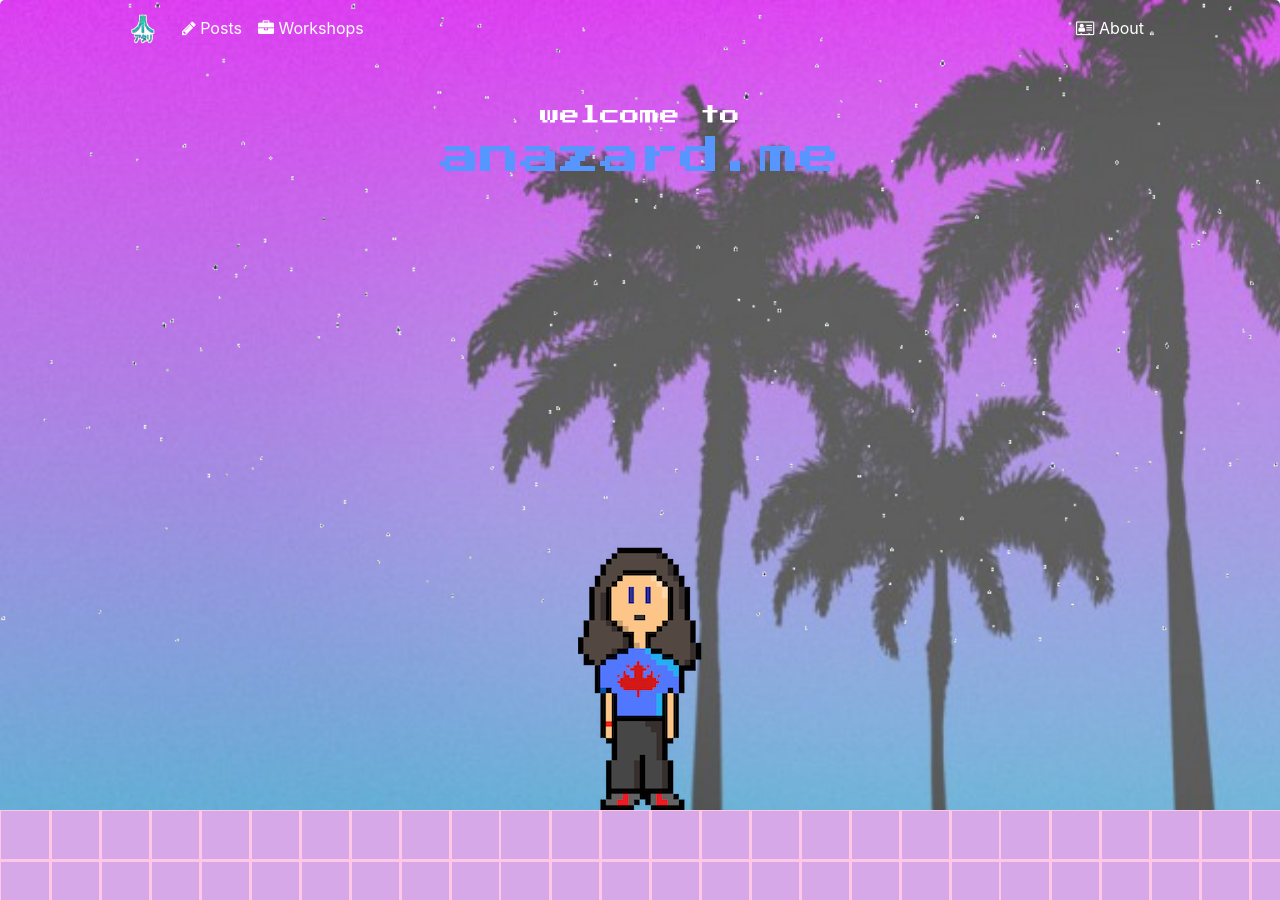
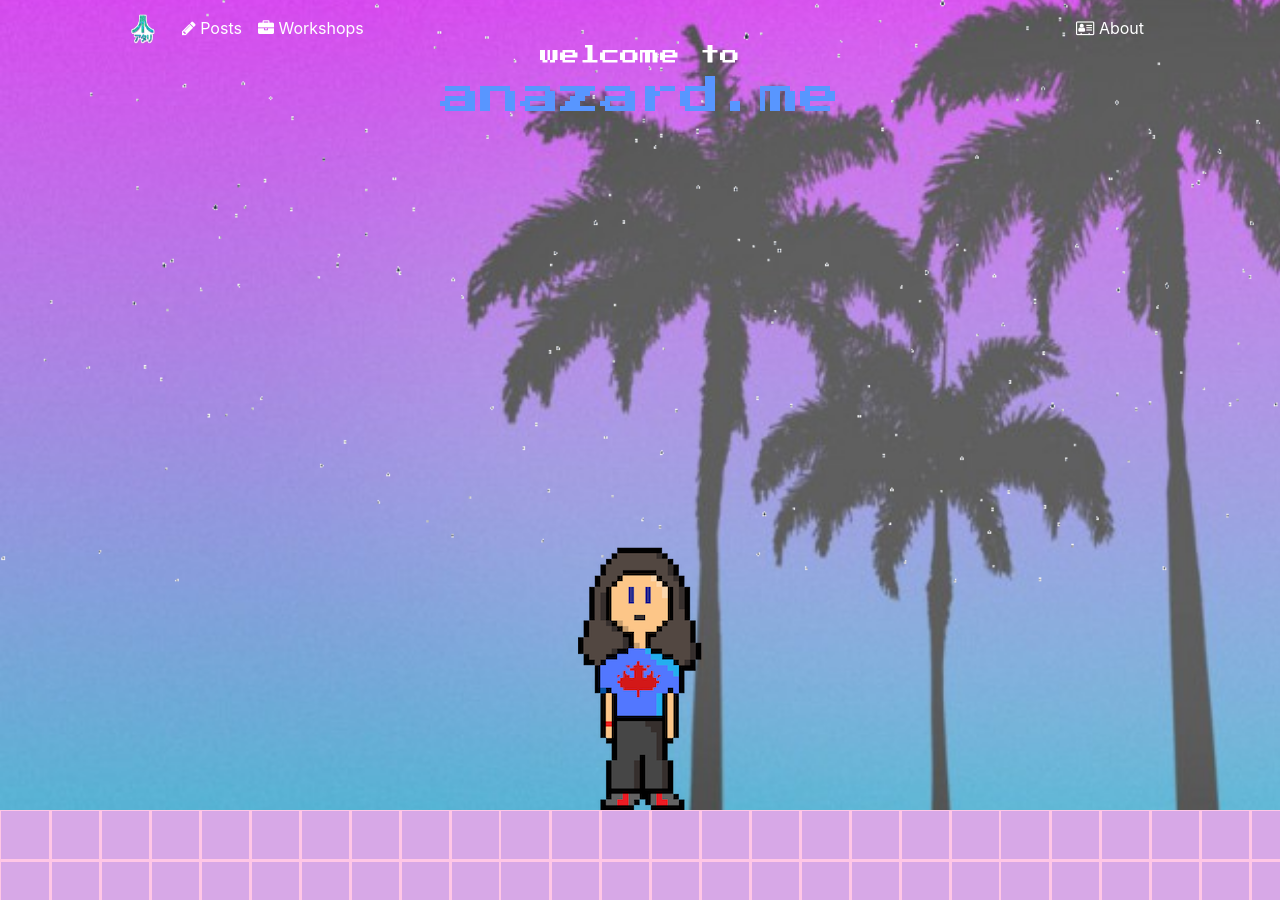
Before and after one commit to anacampesan/anazard_previous, a Jekyll site: the page built from index.html, in a window 1280 px wide and 900 px high. Built offline with Jekyll 4.4.1, drawn with Linux system fonts in a browser that asks for light colours; nearby versions of some CDN libraries.

Commit message:
added margin to jumbotron - ios fix

```diff
--- a/css/main.scss
+++ b/css/main.scss
@@ -2,6 +2,12 @@
 ---
 
 @import url('https://fonts.googleapis.com/css?family=Press+Start+2P');
+
+@media only screen and (min-width : 480px) {
+  .landing {
+    margin-top: -60px;
+  }
+}
 
 @media (min-width: 768px) {
   .container-fluid {
```
Also changed, not shown: 1 other file.
